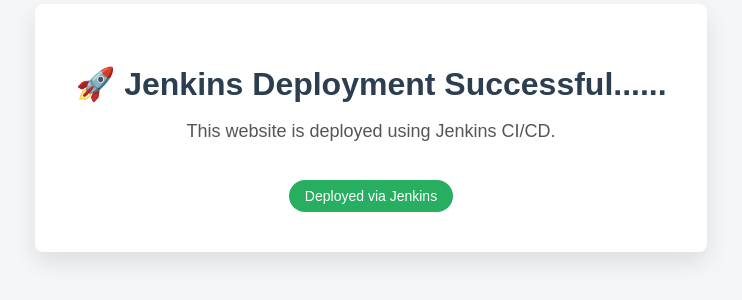
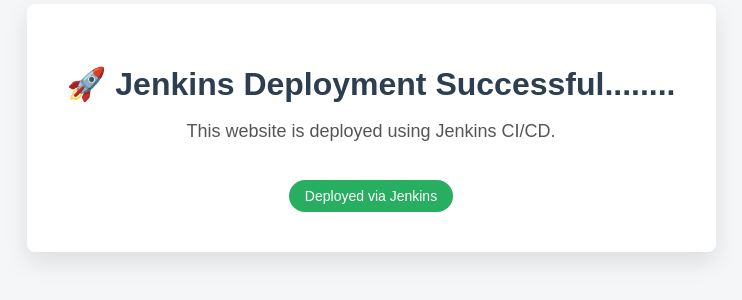
Before and after one commit to Ashu6605/my-demo, a plain HTML site: page index.html in a window 1280 px wide. Shown: the part 272-572 px from the top of the page, without its empty margins (269-1011 px from the left). Drawn offline with Linux system fonts and the light colour scheme.

Commit message:
Update index.html

```diff
--- a/index.html
+++ b/index.html
@@ -52,7 +52,7 @@
 <body>
   <div class="container">
     <div class="card">
-      <h1>🚀 Jenkins Deployment Successful......</h1>
+      <h1>🚀 Jenkins Deployment Successful........</h1>
       <p>This website is deployed using Jenkins CI/CD.</p>
       <div class="badge">Deployed via Jenkins</div>
     </div>
```
